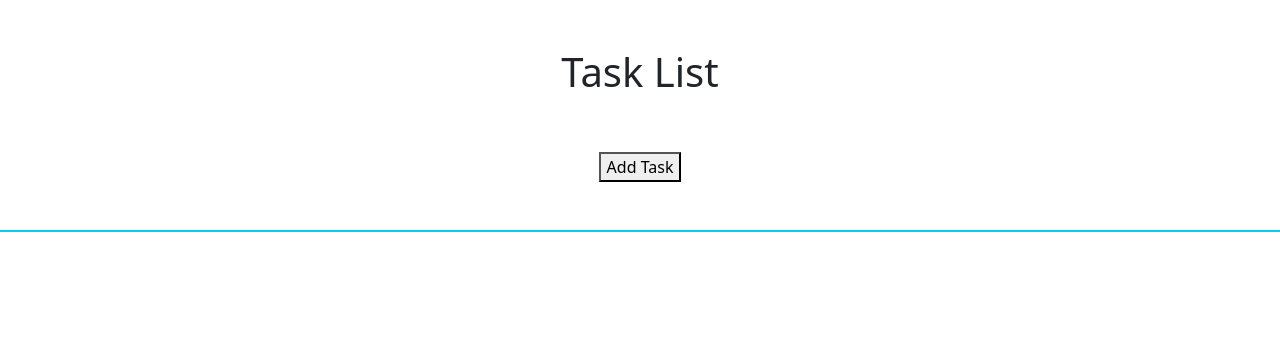
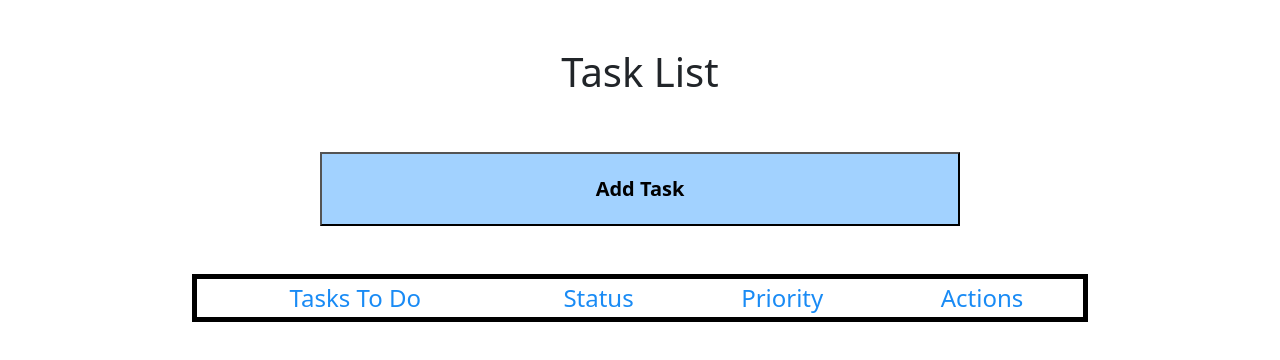
Before and after one commit to prachii007/Aulacube-Assignment, a React (Create React App) app: page /#/ in a window 1280 px wide. Shown: the top 360 px of the page. Built offline with nearby package versions, Linux system fonts and the light colour scheme.

Commit message:
style task list page

```diff
--- a/src/App.css
+++ b/src/App.css
@@ -1,3 +1,38 @@
 .App {
   text-align: center;
 }
+
+.task-div {
+  border: 5px solid black;
+  width: 70%;
+  margin: auto;
+}
+
+.add-task-btn {
+  width: 50%;
+  background-color: #a2d2ff;
+  font-weight: bold;
+  padding: 20px;
+  font-size: 20px;
+  /* transition: all 1s ease-in; */
+}
+
+.add-task-btn:hover {
+  background-color: #198bf5;
+}
+
+.task-div thead {
+  color: #fb8500;
+  color: #198bf5;
+  font-size: 24px;
+  /* font-weight: bold; */
+}
+
+/* .task-div tbody td {
+  color: #ffafcc;
+ font-weight: bold;
+} */
+
+.action-btn {
+  background-color: #ffb703;
+}
--- a/src/components/addTask.js
+++ b/src/components/addTask.js
@@ -6,7 +6,7 @@ export const AddTask = () => {
   const taskList = JSON.parse(localStorage.getItem('todos')) || [];
   const [taskName, setTaskName] = useState('')
   const [taskDescription, setTaskDescription] = useState('')
-  const [taskPriority, setTaskPriority] = useState('low')
+  const [taskPriority, setTaskPriority] = useState('Medium')
 
   const navigate = useNavigate()
 
@@ -27,15 +27,15 @@ export const AddTask = () => {
     <div className='text-center mt-5'>
       <h1>Add Task</h1>
       <div>
-        <label for='task-name'>Task Name <span>*</span></label>
+        <label for='task-name'>Task Name <span className='text-danger fw-bold'>*</span></label>
         <input className='form-control' type='text' id='task-name' onChange={obj => setTaskName(obj.target.value)} />
         <label for='task-description'>Task Description</label>
         <textarea className='form-control' id='task-description' onChange={obj => setTaskDescription(obj.target.value)}></textarea>
         <label for='task-priority'>Priority Level</label>
-        <select className='form-select' id='task-priority' onChange={obj => setTaskPriority(obj.target.value)} defaultValue='medium'>
-          <option value='low' >Low</option>
-          <option value='medium'>Medium</option>
-          <option value='high'>High</option>
+        <select className='form-select' id='task-priority' onChange={obj => setTaskPriority(obj.target.value)}>
+          <option value='Low'>Low</option>
+          <option value='Medium' selected>Medium</option>
+          <option value='High'>High</option>
         </select>
         <button onClick={goToTaskList}> Submit</button>
       </div>
--- a/src/components/taskList.js
+++ b/src/components/taskList.js
@@ -15,6 +15,7 @@ export const TaskList = () => {
     updatedTasks[index].isChecked = !updatedTasks[index].isChecked
     localStorage.setItem('todos', JSON.stringify(updatedTasks));
     setTasklist(updatedTasks);
+    // setIsChecked(!isChecked)
   }
 
   const goToAddTask = () => {
@@ -35,23 +36,43 @@ export const TaskList = () => {
   return (
     <div className='text-center mt-5'>
       <h1>Task List</h1>
-      <button onClick={goToAddTask} className='my-5'>Add Task</button>
-      <div className='border border-info'>
+      <button onClick={goToAddTask} className='my-5 add-task-btn'>Add Task</button>
+      <table className='task-div'>
+        <thead>
+          <tr>
+            <td colSpan={2}>Tasks To Do</td>
+            <td>Status</td>
+            <td>Priority</td>
+            <td colSpan={2}>Actions</td>
+          </tr>
+        </thead>
+        <tbody>
           {
             taskList.map((task, index) => {
               return (
-              <div key={index}>
-                <input className='form-check-input' type='checkbox' checked={task.isChecked || false} onChange={()=>handleCheckboxChange(index)} />
-                <div style={{ textDecoration: task.isChecked ? 'line-through' : 'none' }}>{task.name}</div>
-                <div>{task.isChecked ? "Complete" : "Incomplete"}</div>
-                <div>{task.priority}</div>
-                <button onClick={deleteTask.bind(this, index)} disabled={task.isChecked}>Delete</button>
-                <button onClick={goToEditTask.bind(this, index)} disabled={task.isChecked}>Edit</button>
-              </div>
+                <tr key={index} className=''>
+                  <td>
+                    <input className='form-check-input' type='checkbox' checked={task.isChecked || false} onChange={() => handleCheckboxChange(index)} />
+                  </td>
+                  <td style={{ textDecoration: task.isChecked ? 'line-through' : 'none' }}>{task.name}</td>
+                  <td className={task.isChecked ? 'text-success' : 'text-danger'}>
+                    {task.isChecked ? "Complete" : "Incomplete"}
+                  </td>
+                  <td className={task.priority==='Low'?'bg-success':task.priority==='Medium'? 'bg-warning':'bg-danger'}>
+                    {task.priority}
+                  </td>
+                  <td>
+                    <button onClick={goToEditTask.bind(this, index)} disabled={task.isChecked} className='btn btn-info'>Edit</button>
+                  </td>
+                  <td>
+                    <button onClick={deleteTask.bind(this, index)} disabled={task.isChecked} className='btn btn-danger'>Delete</button>
+                  </td>
+                </tr>
               )
             })
           }
-      </div>
+        </tbody>
+      </table>
     </div>
   )
 }
```
Lines whose indentation alone changed are shown as unchanged.
